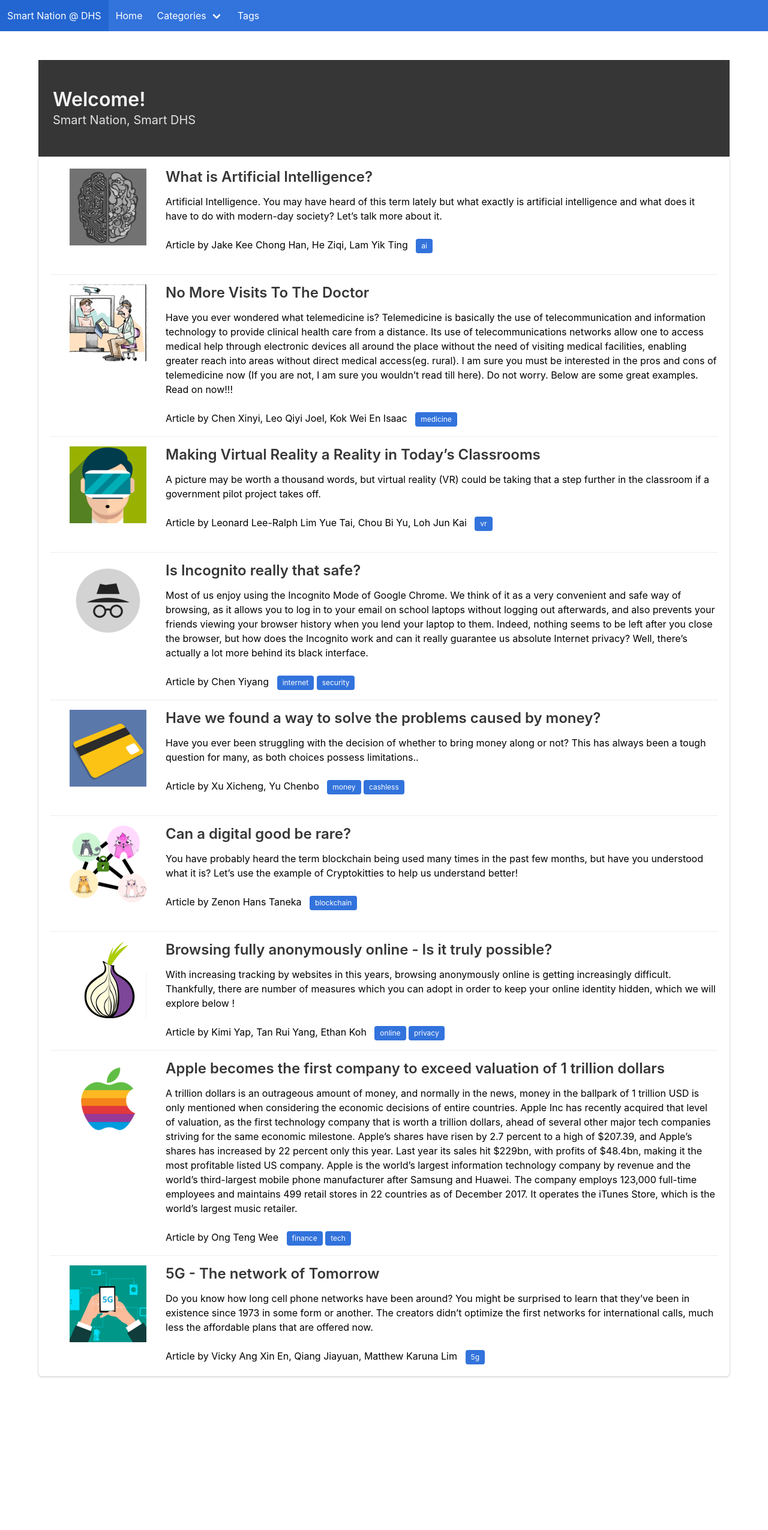
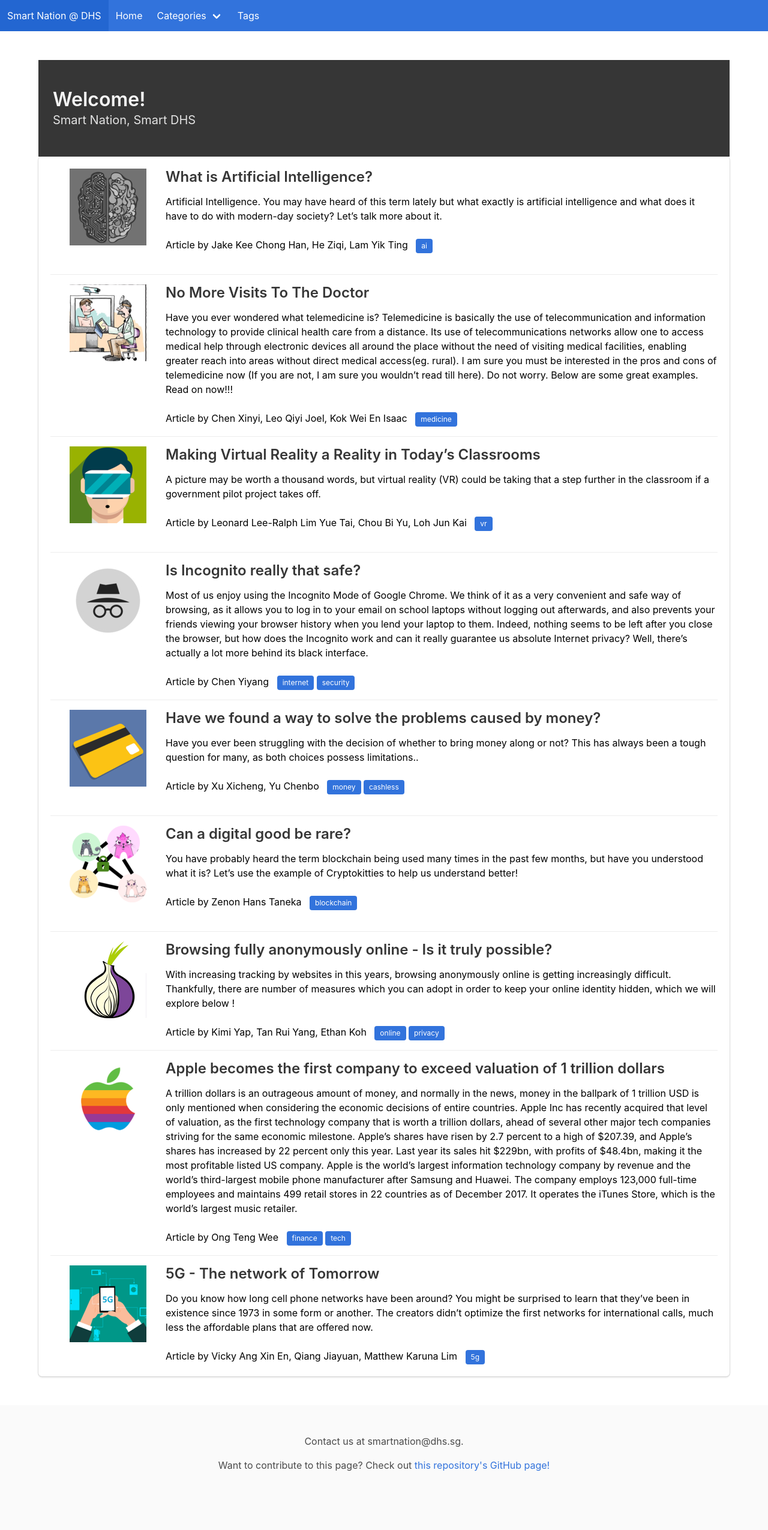
Before and after one commit to dunmanhigh/smarticc, a Jekyll site: the page built from index.md, in a window 1280 px wide. Shown: the whole page at 60% size. Built offline with Jekyll 4.4.1, drawn with Linux system fonts in a browser that asks for light colours; before the commit the page ends 2342 px from its top, so only the background shows below that.

Commit message:
Add footer

```diff
--- a/404.html
+++ b/404.html
@@ -3,7 +3,7 @@ layout: default
 ---
 
 
-<section class="hero is-link is-fullheight">
+<section class="hero is-link hero-404">
   <div class="hero-body">
     <div class="container has-text-centered">
       <h1 class="title is-size-1">
--- a/_config.yml
+++ b/_config.yml
@@ -18,8 +18,7 @@ description: >- # this means to ignore newlines until "baseurl:"
    Smart Nation, Smart DHS
 baseurl: "/smarticc" # the subpath of your site, e.g. /blog
 url: "" # the base hostname & protocol for your site, e.g. http://example.com
-twitter_username: jekyllrb
-github_username:  jekyll
+contact_email: smartnation@dhs.sg
 
 collections:
   category:
--- a/_includes/footer.html
+++ b/_includes/footer.html
@@ -1,2 +1,7 @@
-
+<footer class="footer">
+    <div class="content has-text-centered">
+        <p>Contact us at {{ site.contact_email }}.</p>
+        <p>Want to contribute to this page? Check out <a href="{{ site.github.repository_url }}">this repository's GitHub page!</a></p>
+    </div>
+</footer>
 <script type="text/javascript" src="{{ '/assets/js/main.js' | relative_url }}"></script>
--- a/assets/style/main.css
+++ b/assets/style/main.css
@@ -9,10 +9,12 @@
 body {
     display: flex;
     flex-direction: column;
-    /*min-height: 100vh;*/
+    min-height: 100vh;
 }
 main {
-    flex: 1;
+  flex: 1;
+  display: flex;
+  flex-direction: column;
 }
 
 article.post {
@@ -50,3 +52,7 @@ article.post:last-child {
     align-items: center;
   }
 }
+
+.hero-404 {
+  flex: 1;
+}
```
Also changed, not shown: assets/style/feather-sprite.svg (deleted).
